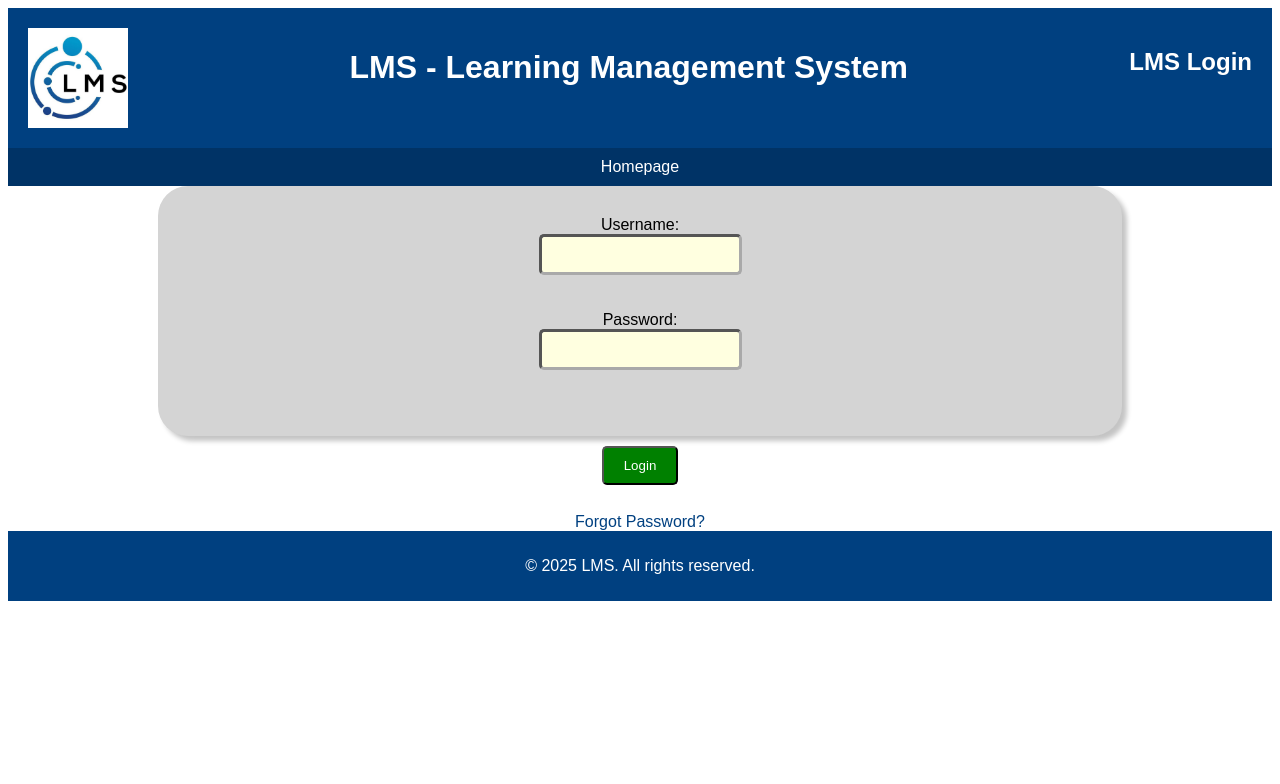
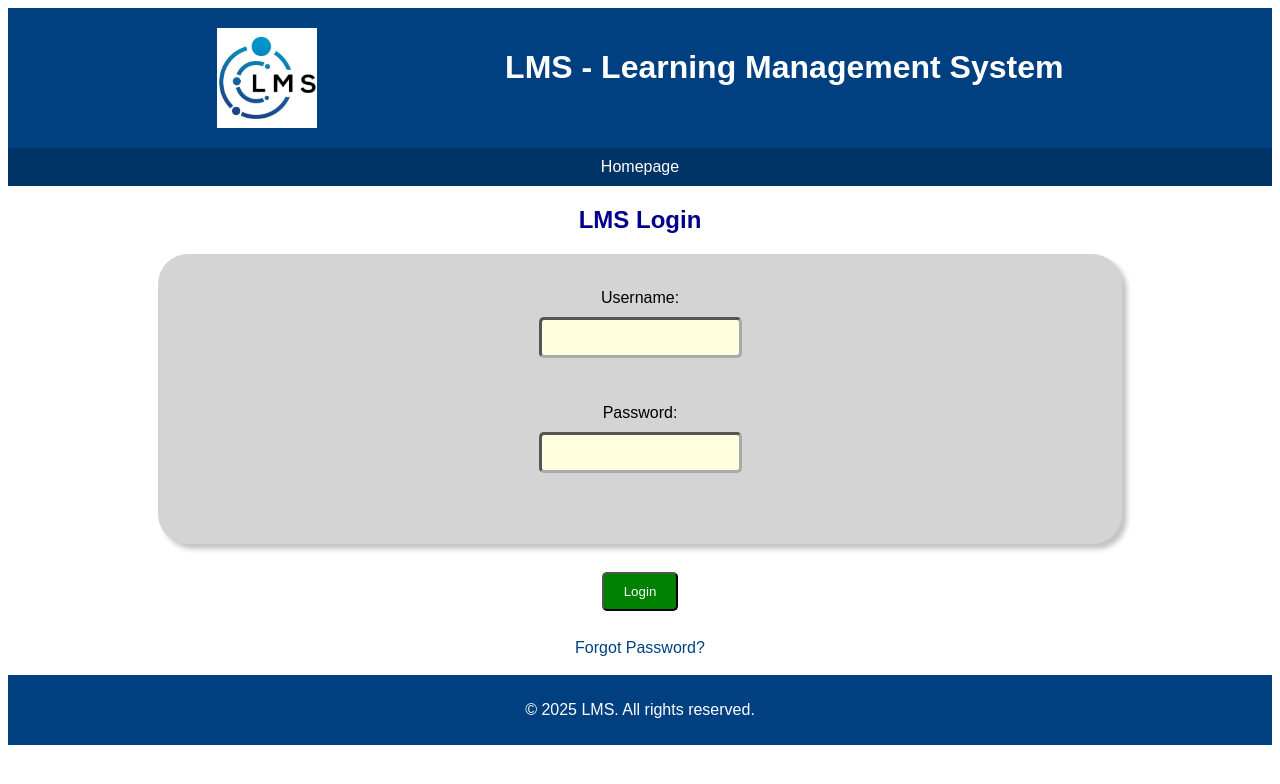
Before and after one commit to stephen-ravelo-ucalgary/ensf381_assignment02, a plain HTML site: page login.html in a window 1280 px wide. Drawn offline with Linux system fonts and the light colour scheme.

Commit message:
Change navigation styling

```diff
--- a/login.html
+++ b/login.html
@@ -10,14 +10,14 @@
     <header>
         <img src="logo.jpg" alt="LMS Logo" style="width: 100px; height: 100px;">
         <h1>LMS - Learning Management System</h1>
-        <h2>LMS Login</h2>
     </header>
-    <div class="navigation">
-        <nav>
+    <div>
+        <nav class="navigation">
             <a href="index.html">Homepage</a>
         </nav>
     </div>
     <main>
+        <h2>LMS Login</h2>
         <form>
             <div class="login-form">
                 <label for="username">Username:</label>
@@ -26,9 +26,11 @@
                 <label for="password">Password:</label>
                 <input class="input-field" type="password" id="password" name="password" required><br><br>
             </div>
+            <br>
             <button class="login-button" type="submit" formaction="course_view.html">Login</button><br><br>
             <a class="forgot-password-link" href="#">Forgot Password?</a>
         </form>
+        <br>
     </main>
     <footer>
         <p>&copy; 2025 LMS. All rights reserved.</p>
--- a/styles.css
+++ b/styles.css
@@ -13,12 +13,16 @@ a {
     text-decoration: none;
 }
 
+main h2 {
+    color: darkblue;
+}
+
 header {
     background-color: #004080;
     padding: 20px;
     margin: 0;
     display: flex;
-    justify-content: space-between;
+    justify-content: space-evenly;
     color: white;
 }
 
@@ -37,7 +41,6 @@ footer {
 
 .navigation a {
     color: white;
-    margin: 0 100px;
 }
 
 .navigation a:hover {
@@ -74,6 +77,10 @@ footer {
     margin: 0 150px;
     border-radius: 30px;
     box-shadow: 5px 5px 5px #c4c4c4;
+}
+
+.login-form * {
+    margin: 5px;
 }
 
 .input-field {
```
Also changed, not shown: attempt_quiz.html (+3 -3 lines), index.html (+2 -2 lines), leaderboard.html (+3 -3 lines).
